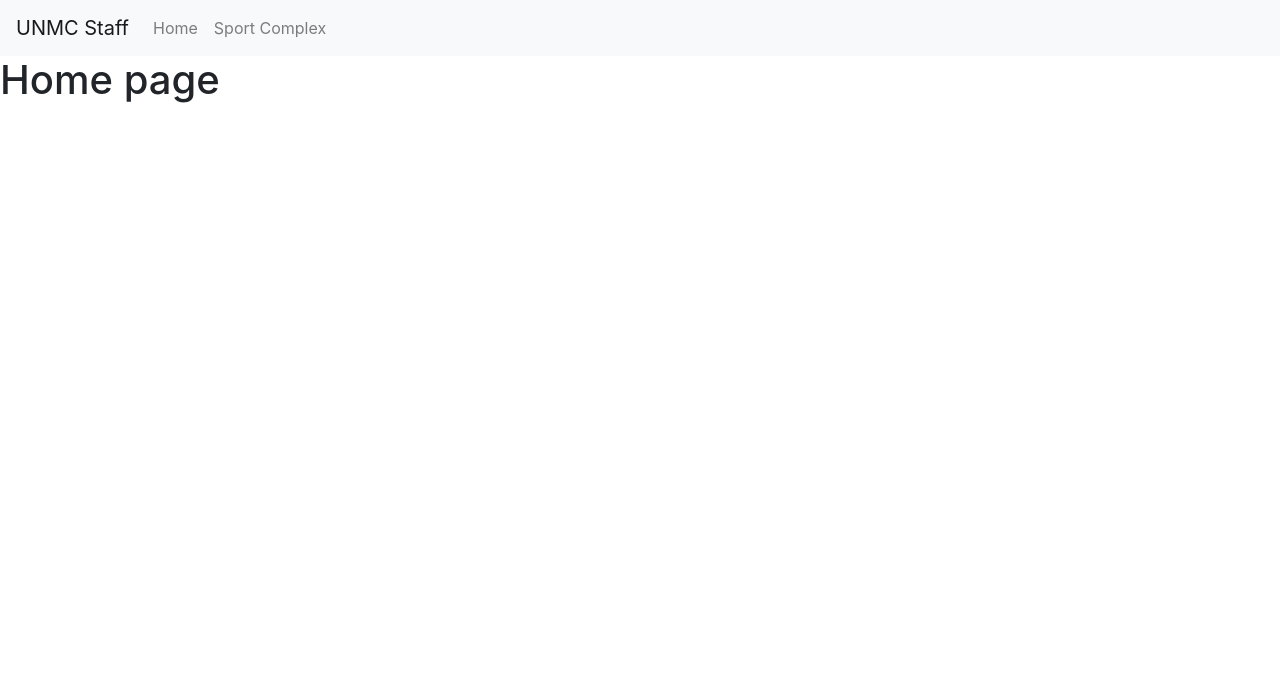
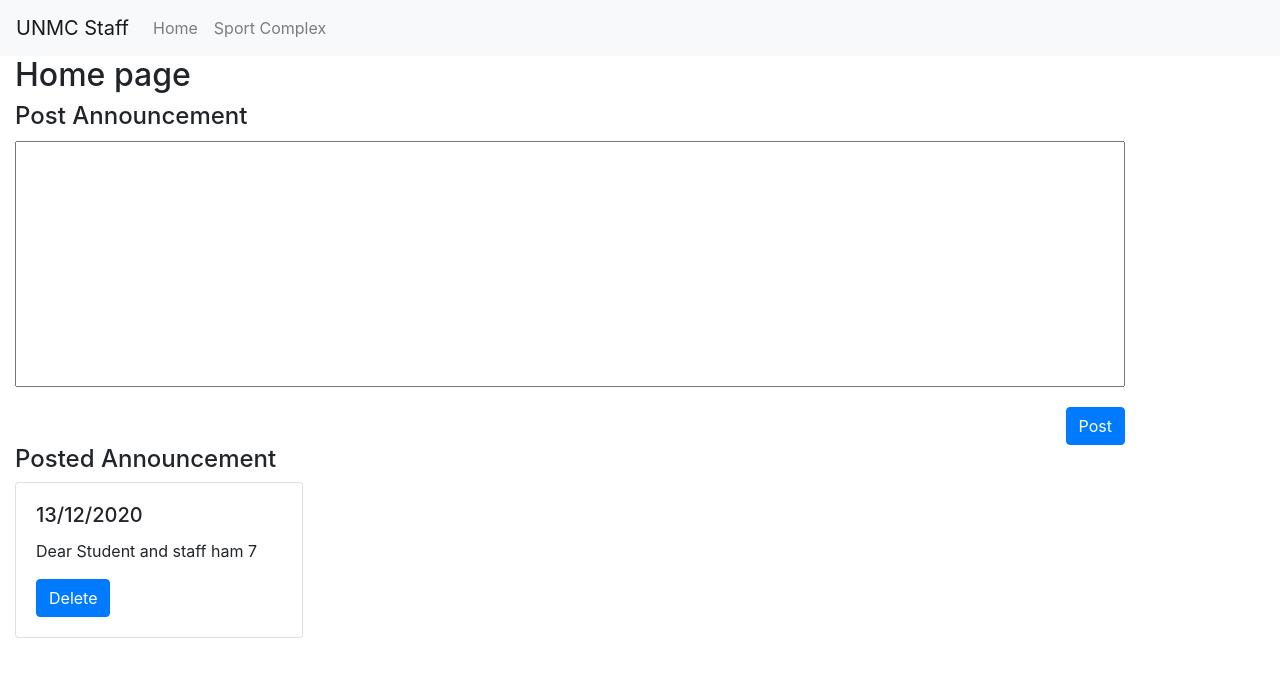
Before and after one commit to changhoetyng/staff, a React (Create React App) app: page / in a window 1280 px wide. Shown: the top 674 px of the page. Built offline with nearby package versions, Linux system fonts and the light colour scheme.

Commit message:
uu-35 and uu-38 done

```diff
--- a/src/component/Home.js
+++ b/src/component/Home.js
@@ -1,21 +1,74 @@
 import React, { Component } from "react";
-import Header from '../sharedComponent/Header'
+import Header from "../sharedComponent/Header";
+import Button from "react-bootstrap/Button";
+import Row from "react-bootstrap/Row";
+import Col from "react-bootstrap/Col";
+import Card from "react-bootstrap/Card";
 
 class Home extends Component {
   constructor(props) {
     super(props);
     this.state = {
-            history: this.props.history
+      history: this.props.history,
+      text: "",
+      data: [
+        {
+           "time":"13/12/2020",
+           "data": "Dear Student and staff ham 7"
         }
+     ],
+    };
+  }
+
+  handleChange(event) {
+    this.setState({ text: event.target.value });
   }
 
   render() {
     return (
       <div>
-                <Header history={this.state.history}/>
-                <h1>Home page</h1>
+        <Header history={this.state.history} />
+        <div className="container float-left">
+          <h2>Home page</h2>
+          <h4>Post Announcement</h4>
+          <div className="container-fluid" style={{ marginTop: 10 }}>
+            <Row
+              className="justify-content-center"
+              style={{ justifyContent: "center" }}
+            >
+              <textarea
+                style={{ resize: "none", width: "100%" }}
+                value={this.state.textAreaValue}
+                onChange={(event) => this.handleChange(event)}
+                rows={10}
+              />
+            </Row>
+            <Row style={{ marginTop: 20, justifyContent: "flex-end" }}>
+              <Button onClick={() => this.setState({data: [...this.state.data, {time: "14/12/2020", data: this.state.text}]})} >Post</Button>
+            </Row>
           </div>
+          <h4>Posted Announcement</h4>
+          <Row>
+            {this.state.data.map((v,i) => {
+              {console.log(v.data)}
+              return(
+              <Col key={i}>
+              <Card style={{ width: "18rem" , whiteSpace: 'pre-wrap'}}>
+                <Card.Body>
+                  <Card.Title>{v.time}</Card.Title>
+                  <Card.Text>
+                   {v.data}
+                  </Card.Text>
+                  <Button variant="primary">Delete</Button>
+                </Card.Body>
+              </Card>
+            </Col>
             )
+            })}
+          </Row>
+        </div>
+      </div>
+    );
   }
 }
 
--- a/src/component/SportComplex.js
+++ b/src/component/SportComplex.js
@@ -8,7 +8,8 @@ import Row from "react-bootstrap/Row";
 import Col from "react-bootstrap/Col";
 import "react-datepicker/dist/react-datepicker.css";
 import moment from "moment";
-import Button from 'react-bootstrap/Button'
+import Button from "react-bootstrap/Button";
+import Modal from 'react-bootstrap/Modal'
 
 class Test extends Component {
   constructor(props) {
@@ -18,6 +19,8 @@ class Test extends Component {
       currentSelection: null,
       date: null,
       checkedItems: new Map(),
+      activeData: {time: "", timeStatus: {status: "", studentId: ""}},
+      modalOn: false,
       data: [
         {
           id: 1,
@@ -124,20 +127,6 @@ class Test extends Component {
     }));
   };
 
-  renderCheckBoxName(status){
-    if(status === 'close'){
-      return "Open for booking"
-    }
-
-    if(status === 'open'){
-      return "Close for booking"
-    }
-
-    if(status === 'booked'){
-      return "Clear booked slot"
-    }
-  }
-
   renderTableContent() {
     let selectedFacility = this.state.data.find(
       (v) => v.facility === this.state.currentSelection
@@ -156,19 +145,9 @@ class Test extends Component {
               <td>{v.time}</td>
               <td>{v.timeStatus.status}</td>
               <td>
-                <input
-                  type="checkbox"
-                  name={v.time}
-                  checked={
-                    this.state.checkedItems.get(v.time)
-                      ? this.state.checkedItems.get(v.time)
-                      : false
-                  }
-                  onChange={this.handleChange}
-                  style={{marginRight: 10}}
-                />
-                {this.renderCheckBoxName(v.timeStatus.status)}
-                <Button variant="link" style={{marginLeft: 10}}>More Details</Button>
+                <Button variant="link" style={{ marginLeft: 10 }} onClick={() => this.setState({activeData: v, modalOn: true} )}>
+                  More Details
+                </Button>
               </td>
             </tr>
           );
@@ -177,14 +156,31 @@ class Test extends Component {
     );
   }
 
+  hideModal() {
+    this.setState({modalOn: false})
+  }
+
   render() {
-    [...this.state.checkedItems.keys()].map((v) => {
-      const getCheckStatus = this.state.checkedItems.get(v);
-      return console.log("Time: " + v + "\n Status: " + getCheckStatus);
-    });
     return (
       <div>
         <Header history={this.state.history} />
+        <Modal show={this.state.modalOn} onHide={() => this.hideModal()} centered>
+          <Modal.Header>
+            <Modal.Title>Details</Modal.Title>
+          </Modal.Header>
+          <Modal.Body>
+            Date: {moment(this.state.date).format("DD-MM-YYYY")}
+            <br />
+            Time: {this.state.activeData.time}
+            <br />
+            Status: {this.state.activeData.timeStatus.status}
+          </Modal.Body>
+          <Modal.Footer>
+            {this.state.activeData.timeStatus.status === "booked" && <Button variant="danger">Cancel booking</Button>}
+            {this.state.activeData.timeStatus.status === "open" && <Button>Close booking</Button>}
+            {this.state.activeData.timeStatus.status === "close" && <Button>Open booking</Button>}
+          </Modal.Footer>
+        </Modal>
         <div className="container float-left">
           <div className="container-fluid" style={{ marginTop: 20 }}>
             <h4>Sport Complex</h4>
@@ -212,7 +208,7 @@ class Test extends Component {
                 <tr>
                   <th>Time</th>
                   <th>Status</th>
-                  <th>Selection</th>
+                  <th>Details</th>
                 </tr>
               </thead>
               {this.renderTableContent()}
--- /dev/null
+++ b/src/sampleJsonData/sampleAnnouncementData.json
@@ -0,0 +1,6 @@
+[
+    {
+       "time":"13/12/2020",
+       "data": "Dear Student and staff"
+    }
+ ]
```
Also changed, not shown: src/sampleJsonData/neededAPI.txt, 1 other file (tests, documents, lock files or other folders). Lines whose indentation alone changed are shown as unchanged.
